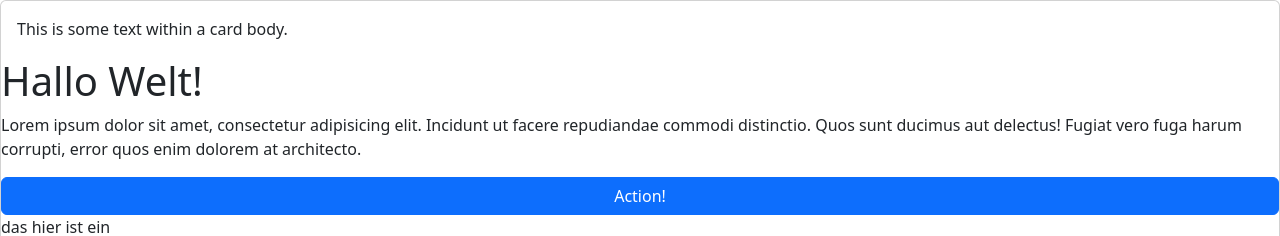
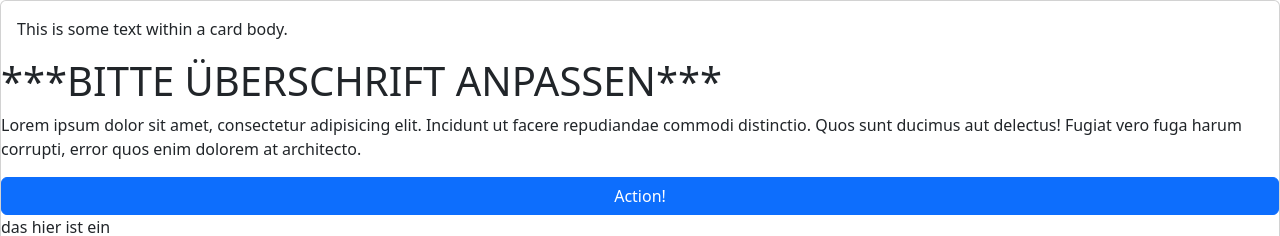
Before and after one commit to SergejSchreiber/quizapp, a website: page index.html in a window 1280 px wide. Shown: the top 236 px of the page. Drawn offline with nearby package versions, Linux system fonts and the light colour scheme.

Commit message:
changed headline

```diff
--- a/index.html
+++ b/index.html
@@ -16,7 +16,7 @@
         </div>
 
 
-    <h1>Hallo Welt!</h1>
+    <h1>***BITTE ÜBERSCHRIFT ANPASSEN***</h1>
     <p>Lorem ipsum dolor sit amet, consectetur adipisicing elit. Incidunt ut facere repudiandae commodi distinctio. Quos sunt ducimus aut delectus! Fugiat vero fuga harum corrupti, error quos enim dolorem at architecto.</p>
     <button class="btn btn-primary">Action!</button>
     das hier ist ein <a href="#">Link</a>
```
